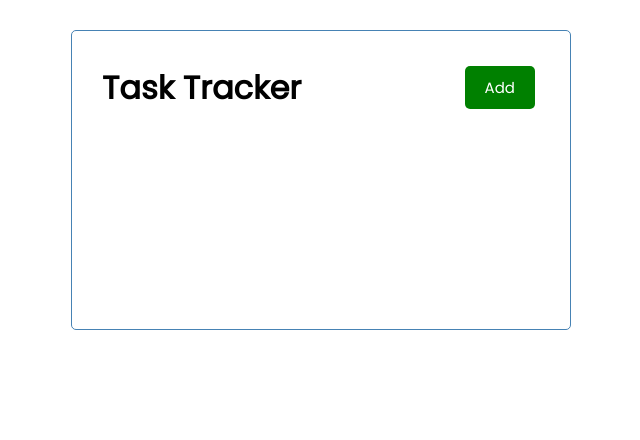
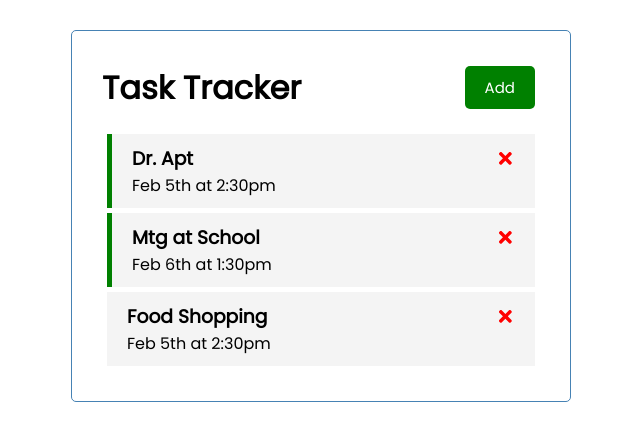
Before and after one commit to halekyl/Tracker, a React (Create React App) app: page / in a window 1280 px wide. Shown: the top 440 px of the page, without its empty margins (319-959 px from the left). Built offline with nearby package versions, Linux system fonts and the light colour scheme.

Commit message:
Added Reminder UI

```diff
--- a/package.json
+++ b/package.json
@@ -8,6 +8,7 @@
     "@testing-library/user-event": "^12.8.3",
     "react": "^17.0.2",
     "react-dom": "^17.0.2",
+    "react-icons": "^4.2.0",
     "react-scripts": "4.0.3",
     "web-vitals": "^1.1.2"
   },
--- a/src/App.js
+++ b/src/App.js
@@ -1,9 +1,56 @@
+import { useState } from 'react'
 import Header from './components/Header'
+import Tasks from './components/Tasks'
 
 const App = () => {
+  const [tasks, setTasks] = useState([
+    {
+        id: 1,
+        text: 'Dr. Apt',
+        day: 'Feb 5th at 2:30pm',
+        reminder: true,
+    },
+    {
+        id: 2,
+        text: 'Mtg at School',
+        day: 'Feb 6th at 1:30pm',
+        reminder: true,
+    },
+    {
+        id: 3,
+        text: 'Food Shopping',
+        day: 'Feb 5th at 2:30pm',
+        reminder: false,
+    }
+])
+
+/* Delete Task
+* Takes in: task id
+* Show task ids that do not match the deleted task id
+* Actaul button located in Task.js
+*/
+const deleteTask = (id) => {
+  setTasks(tasks.filter((task) => task.id !== id))
+}
+
+
+/* DToggle Reminder
+* Takes in: task id
+* Sets the Reminderto the opposite of what is currently is
+* Actaul button (x2 click) located in Task.js
+*/
+const toggleReminder = (id) => {
+  //console.log(id) for testing
+  setTasks(tasks.map((task) => task.id === id ? {...task, reminder: !task.reminder } : task))
+
+}
+
+
   return (
     <div className='container'>
       <Header />
+      {tasks.length > 0 ? <Tasks tasks={tasks} onDelete={deleteTask} onToggle={toggleReminder} /> :
+      ('No Tasks To Show')}
     </div>
   )
 }
--- a/src/components/Header.js
+++ b/src/components/Header.js
@@ -24,9 +24,9 @@ Header.propTypes = {
     title: PropTypes.string.isRequired,
 }
 // optional CSS in JS
-const headingStyle = {
-    color: 'red',
-    backgroundColor: 'black'
-}
+//const headingStyle = {
+//    color: 'red',
+//    backgroundColor: 'black'
+//}
 
 export default Header
--- /dev/null
+++ b/src/components/Task.js
@@ -0,0 +1,19 @@
+import {FaTimes} from 'react-icons/fa'
+
+
+// FaTimes is delete 'x'
+const Task = ({ task, onDelete, onToggle }) => {
+    return (
+        <div className={`task ${task.reminder ? 'reminder' : ''}`} onDoubleClick={() => onToggle(task.id)}>
+            <h3>
+                {task.text} <FaTimes style={{
+                    color: 'red',
+                    cursor: 'pointer'}}
+                    onClick={() => onDelete(task.id)} />
+            </h3>
+            <p>{task.day}</p>
+        </div>
+    )
+}
+
+export default Task
--- /dev/null
+++ b/src/components/Tasks.js
@@ -0,0 +1,15 @@
+import Task from "./Task"
+
+const Tasks = ({ tasks, onDelete, onToggle }) => {
+    return (
+        <>
+        {tasks.map((task) => (
+        <Task key={task.id} task={task}
+        onDelete={onDelete}
+        onToggle={onToggle} />
+        ))}
+        </>
+    )
+}
+
+export default Tasks
```
Also changed, not shown: 2 other files (tests, documents, lock files or other folders).
